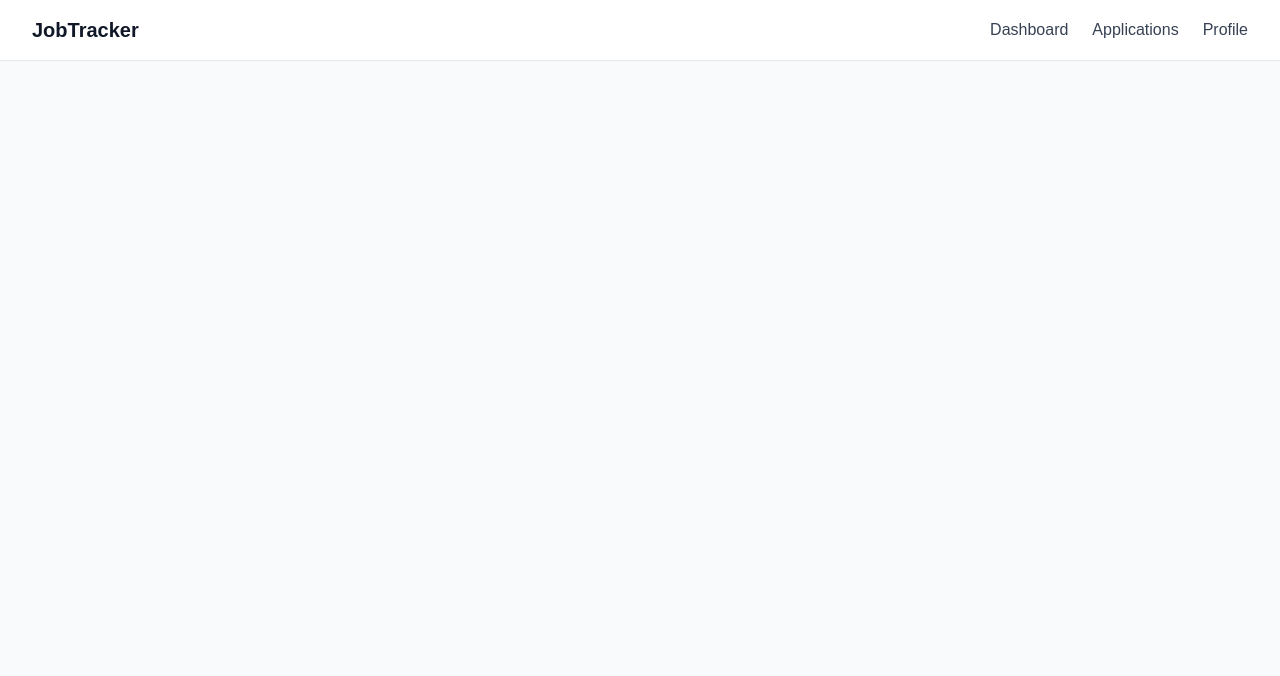
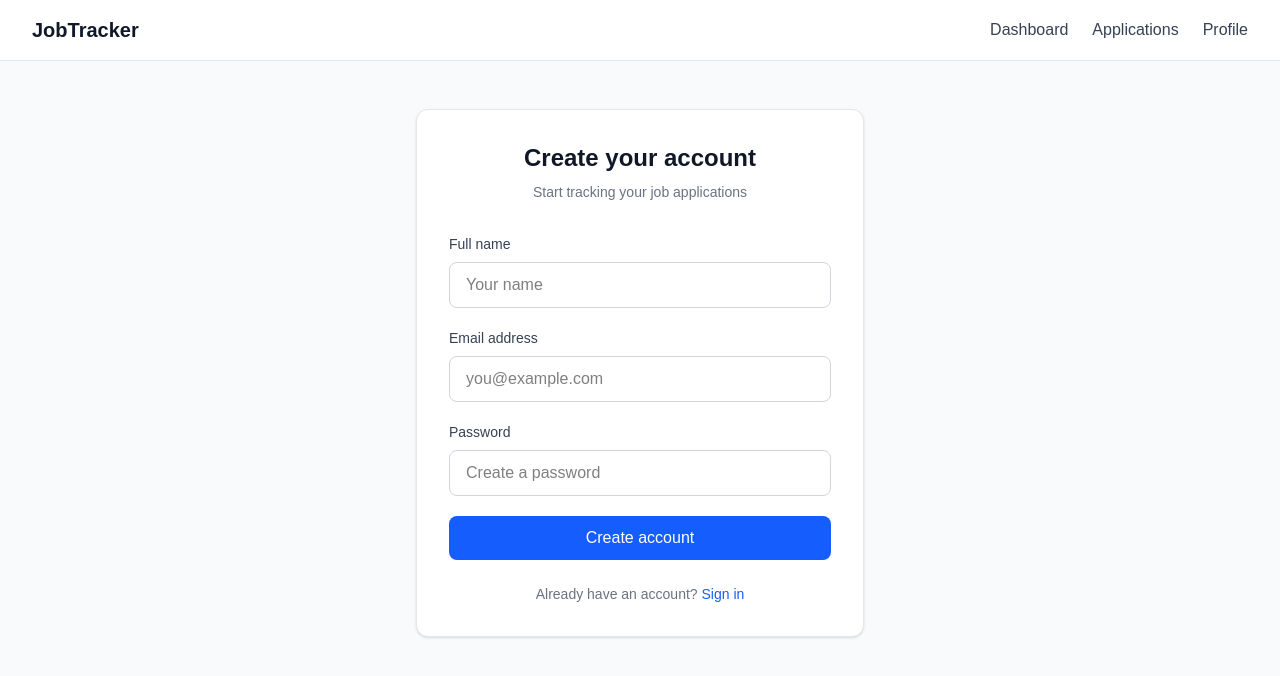
Before and after one commit to HITESH1603/job-tracker, a React (Vite) app in the folder frontend/: page /register in a window 1280 px wide. Shown: the top 676 px of the page. Built offline with nearby package versions, Linux system fonts and the light colour scheme.

Commit message:
feat(frontend): implement registration page

```diff
--- a/frontend/src/App.tsx
+++ b/frontend/src/App.tsx
@@ -2,6 +2,8 @@ import { Routes, Route } from 'react-router-dom'
 import Navbar from './components/Navbar'
 import Dashboard from './components/Dashboard'
 import Applications from './components/Applications'
+import Login from "./pages/Login";
+import Register from "./pages/Register";
 
 function App() {
   return (
@@ -12,6 +14,8 @@ function App() {
         <Routes>
           <Route path="/" element={<Dashboard />} />
           <Route path="/applications" element={<Applications />} />
+          <Route path="/login" element={<Login />} />
+          <Route path="/register" element={<Register />} />
         </Routes>
       </div>
     </div>
--- /dev/null
+++ b/frontend/src/pages/Login.tsx
@@ -0,0 +1,115 @@
+
+import { useState } from "react";
+import { useNavigate } from "react-router-dom";
+import { useAuth } from "../context/AuthContext";
+
+function Login() {
+  // Form values
+  const [email, setEmail] = useState("");
+  const [password, setPassword] = useState("");
+
+  // UI states
+  const [error, setError] = useState("");
+  const [isLoading, setIsLoading] = useState(false);
+
+  const { login } = useAuth();
+  const navigate = useNavigate();
+
+  async function handleSubmit(event: React.FormEvent<HTMLFormElement>) {
+    event.preventDefault();
+
+    setError("");
+    setIsLoading(true);
+
+    try {
+      await login(email, password);
+
+      navigate("/", { replace: true });
+    } catch (err) {
+      if (err instanceof Error) {
+        setError(err.message);
+      } else {
+        setError("Something went wrong. Please try again.");
+      }
+    } finally {
+      setIsLoading(false);
+    }
+  }
+
+  return (
+    <div className="flex min-h-[70vh] items-center justify-center">
+      <div className="w-full max-w-md rounded-xl border border-gray-200 bg-white p-8 shadow-sm">
+        <div className="mb-8 text-center">
+          <h1 className="text-2xl font-bold text-gray-900">
+            Welcome back
+          </h1>
+
+          <p className="mt-2 text-sm text-gray-500">
+            Sign in to continue to your Job Tracker
+          </p>
+        </div>
+
+        <form onSubmit={handleSubmit} className="space-y-5">
+          <div>
+            <label
+              htmlFor="email"
+              className="mb-2 block text-sm font-medium text-gray-700"
+            >
+              Email address
+            </label>
+
+            <input
+              id="email"
+              type="email"
+              value={email}
+              onChange={(event) => setEmail(event.target.value)}
+              required
+              autoComplete="email"
+              placeholder="you@example.com"
+              className="w-full rounded-lg border border-gray-300 px-4 py-2.5 outline-none transition focus:border-blue-500 focus:ring-2 focus:ring-blue-100"
+            />
+          </div>
+
+          <div>
+            <label
+              htmlFor="password"
+              className="mb-2 block text-sm font-medium text-gray-700"
+            >
+              Password
+            </label>
+
+            <input
+              id="password"
+              type="password"
+              value={password}
+              onChange={(event) => setPassword(event.target.value)}
+              required
+              autoComplete="current-password"
+              placeholder="Enter your password"
+              className="w-full rounded-lg border border-gray-300 px-4 py-2.5 outline-none transition focus:border-blue-500 focus:ring-2 focus:ring-blue-100"
+            />
+          </div>
+
+          {error && (
+            <p
+              role="alert"
+              className="rounded-lg bg-red-50 px-4 py-3 text-sm text-red-600"
+            >
+              {error}
+            </p>
+          )}
+
+          <button
+            type="submit"
+            disabled={isLoading}
+            className="w-full rounded-lg bg-blue-600 px-4 py-2.5 font-medium text-white transition hover:bg-blue-700 disabled:cursor-not-allowed disabled:opacity-60"
+          >
+            {isLoading ? "Signing in..." : "Sign in"}
+          </button>
+        </form>
+      </div>
+    </div>
+  );
+}
+
+export default Login;
--- /dev/null
+++ b/frontend/src/pages/Register.tsx
@@ -0,0 +1,122 @@
+
+import { useState } from "react";
+import { Link, useNavigate } from "react-router-dom";
+import { registerUser } from "../services/authService";
+import type { SyntheticEvent } from "react";
+
+function Register() {
+  const [name, setName] = useState("");
+  const [email, setEmail] = useState("");
+  const [password, setPassword] = useState("");
+  const [error, setError] = useState("");
+  const [isLoading, setIsLoading] = useState(false);
+
+  const navigate = useNavigate();
+
+  async function handleSubmit(event: SyntheticEvent<HTMLFormElement>) {
+    event.preventDefault();
+    setError("");
+    setIsLoading(true);
+
+    try {
+      await registerUser({ name, email, password });
+      navigate("/login", { replace: true });
+    } catch (err) {
+      if (err instanceof Error) {
+        setError(err.message);
+      } else {
+        setError("Something went wrong. Please try again.");
+      }
+    } finally {
+      setIsLoading(false);
+    }
+  }
+
+  return (
+    <div className="flex min-h-[70vh] items-center justify-center">
+      <div className="w-full max-w-md rounded-xl border border-gray-200 bg-white p-8 shadow-sm">
+        <div className="mb-8 text-center">
+          <h1 className="text-2xl font-bold text-gray-900">
+            Create your account
+          </h1>
+          <p className="mt-2 text-sm text-gray-500">
+            Start tracking your job applications
+          </p>
+        </div>
+
+        <form onSubmit={handleSubmit} className="space-y-5">
+          <div>
+            <label htmlFor="name" className="mb-2 block text-sm font-medium text-gray-700">
+              Full name
+            </label>
+            <input
+              id="name"
+              type="text"
+              value={name}
+              onChange={(event) => setName(event.target.value)}
+              required
+              autoComplete="name"
+              placeholder="Your name"
+              className="w-full rounded-lg border border-gray-300 px-4 py-2.5 outline-none transition focus:border-blue-500 focus:ring-2 focus:ring-blue-100"
+            />
+          </div>
+
+          <div>
+            <label htmlFor="email" className="mb-2 block text-sm font-medium text-gray-700">
+              Email address
+            </label>
+            <input
+              id="email"
+              type="email"
+              value={email}
+              onChange={(event) => setEmail(event.target.value)}
+              required
+              autoComplete="email"
+              placeholder="you@example.com"
+              className="w-full rounded-lg border border-gray-300 px-4 py-2.5 outline-none transition focus:border-blue-500 focus:ring-2 focus:ring-blue-100"
+            />
+          </div>
+
+          <div>
+            <label htmlFor="password" className="mb-2 block text-sm font-medium text-gray-700">
+              Password
+            </label>
+            <input
+              id="password"
+              type="password"
+              value={password}
+              onChange={(event) => setPassword(event.target.value)}
+              required
+              autoComplete="new-password"
+              placeholder="Create a password"
+              className="w-full rounded-lg border border-gray-300 px-4 py-2.5 outline-none transition focus:border-blue-500 focus:ring-2 focus:ring-blue-100"
+            />
+          </div>
+
+          {error && (
+            <p role="alert" className="rounded-lg bg-red-50 px-4 py-3 text-sm text-red-600">
+              {error}
+            </p>
+          )}
+
+          <button
+            type="submit"
+            disabled={isLoading}
+            className="w-full rounded-lg bg-blue-600 px-4 py-2.5 font-medium text-white transition hover:bg-blue-700 disabled:cursor-not-allowed disabled:opacity-60"
+          >
+            {isLoading ? "Creating account..." : "Create account"}
+          </button>
+        </form>
+
+        <p className="mt-6 text-center text-sm text-gray-500">
+          Already have an account?{" "}
+          <Link to="/login" className="font-medium text-blue-600 hover:text-blue-700">
+            Sign in
+          </Link>
+        </p>
+      </div>
+    </div>
+  );
+}
+
+export default Register;
```
